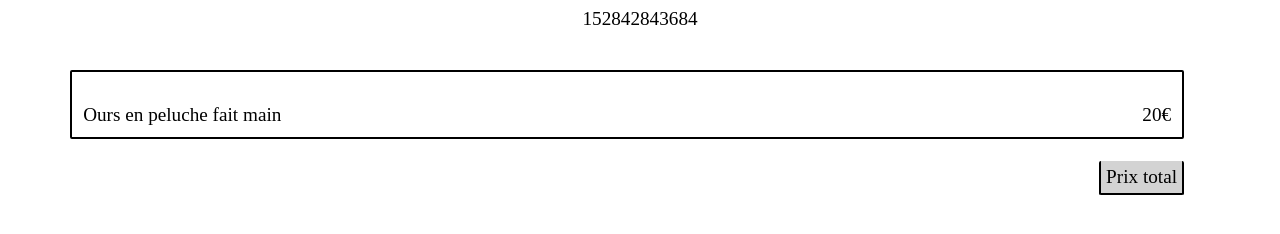
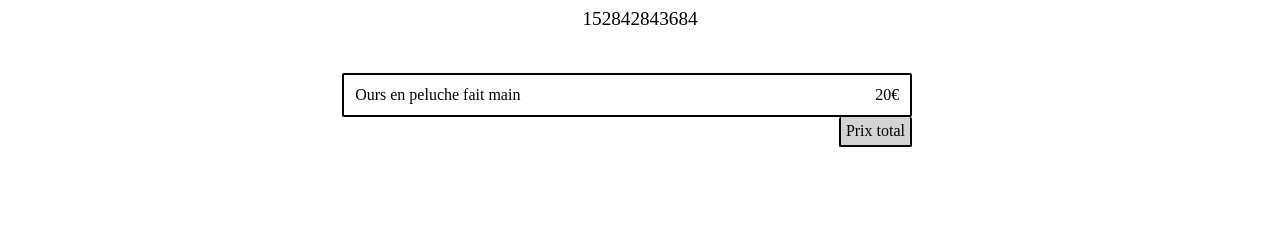
Before and after one commit to lynecourtois/LyneCourtois_5_04022021, a plain HTML site: page Frontend/confirmation.html in a window 1280 px wide. Shown: the part 228-462 px from the top of the page. Drawn offline with Linux system fonts and the light colour scheme.

Commit message:
HTML et CSS terminé. Vérification W3C

```diff
--- a/Frontend/confirmation.html
+++ b/Frontend/confirmation.html
@@ -15,10 +15,10 @@
 
 		<main class="confirmation">
 			<h1 class="big_title">Merci <span>John Doe</span> pour votre commande. Voici l'identifiant votre achat : <br></h1>
-			<p>152842843684</p>
+			<p class="purchase_id">152842843684</p>
 
-			<div class="ordered">
-				<div class="ordered_article">
+			<div class="purchase">
+				<div class="purchase_article">
 					<p>Ours en peluche fait main</p>
 					<p>20€</p>
 					<!--Javascript text-->
--- a/Frontend/css/style.css
+++ b/Frontend/css/style.css
@@ -206,17 +206,28 @@ a{
 	}
 
 /*Confirmation page*/
-	.confirmation h1, .confirmation p{
+	.confirmation .big_title, .purchase_id{
 		text-align: center;
 	}
 
-	.confirmation p{
+	.purchase_id{
 		font-size: 1.2em;
 		margin-top: 2%;
 	}
 
-	.confirmation .ordered_article{
+	.purchase{
+		display: flex;
+		flex-direction: column;
+		align-items: flex-end;
+		margin: 4% auto;
+		width: 50%;
+	}
+
+	.purchase_article{
+		display: flex;
 		width: 100%;
 		justify-content: space-between;
-		padding: 1%;
+		padding: 2%;
+		border: 2px black solid;
+		border-radius: 2px;
 	}
```
Also changed, not shown: Frontend/basket.html (+1 -1 lines), Frontend/index.html (+3 -3 lines), Frontend/product.html (+2 -2 lines).
